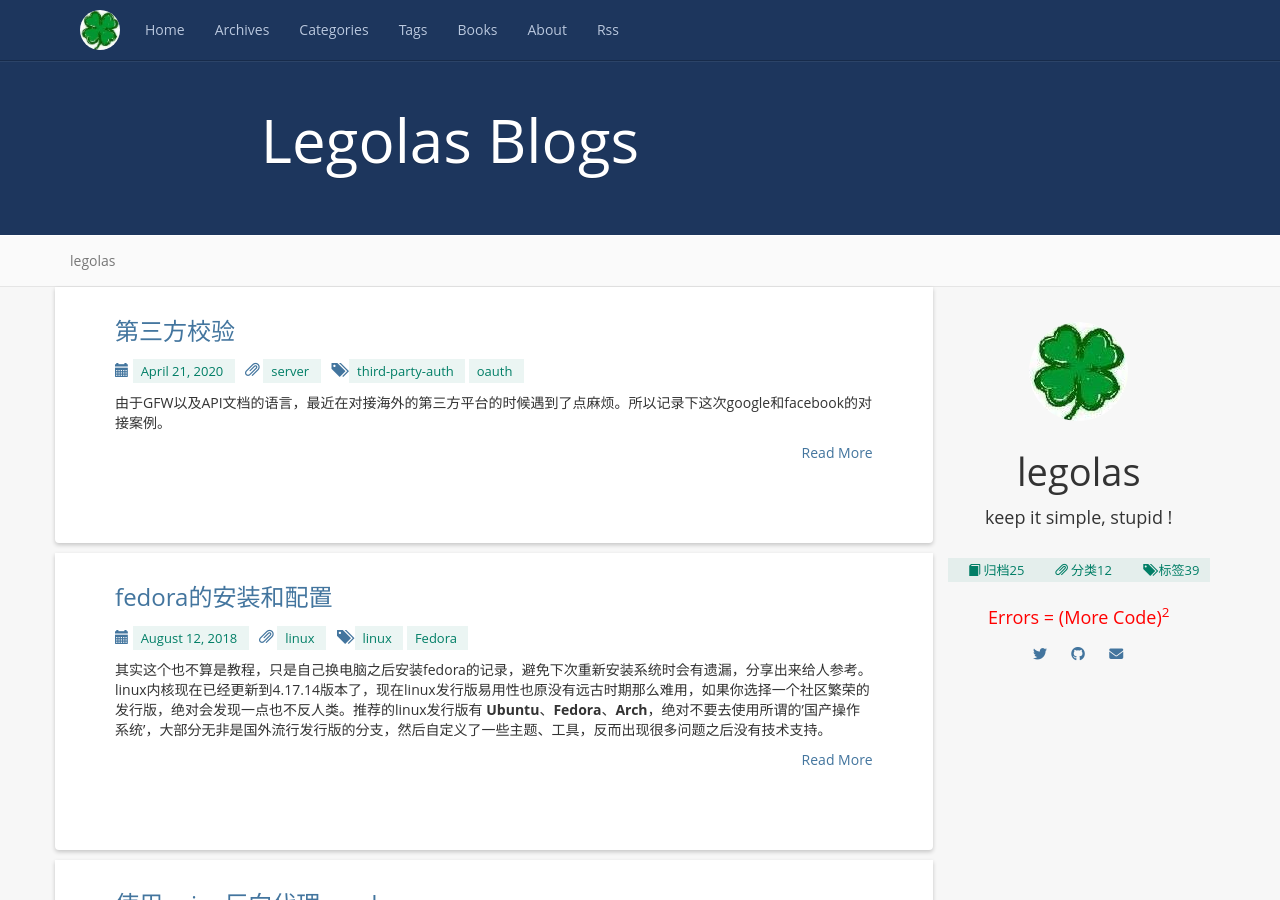
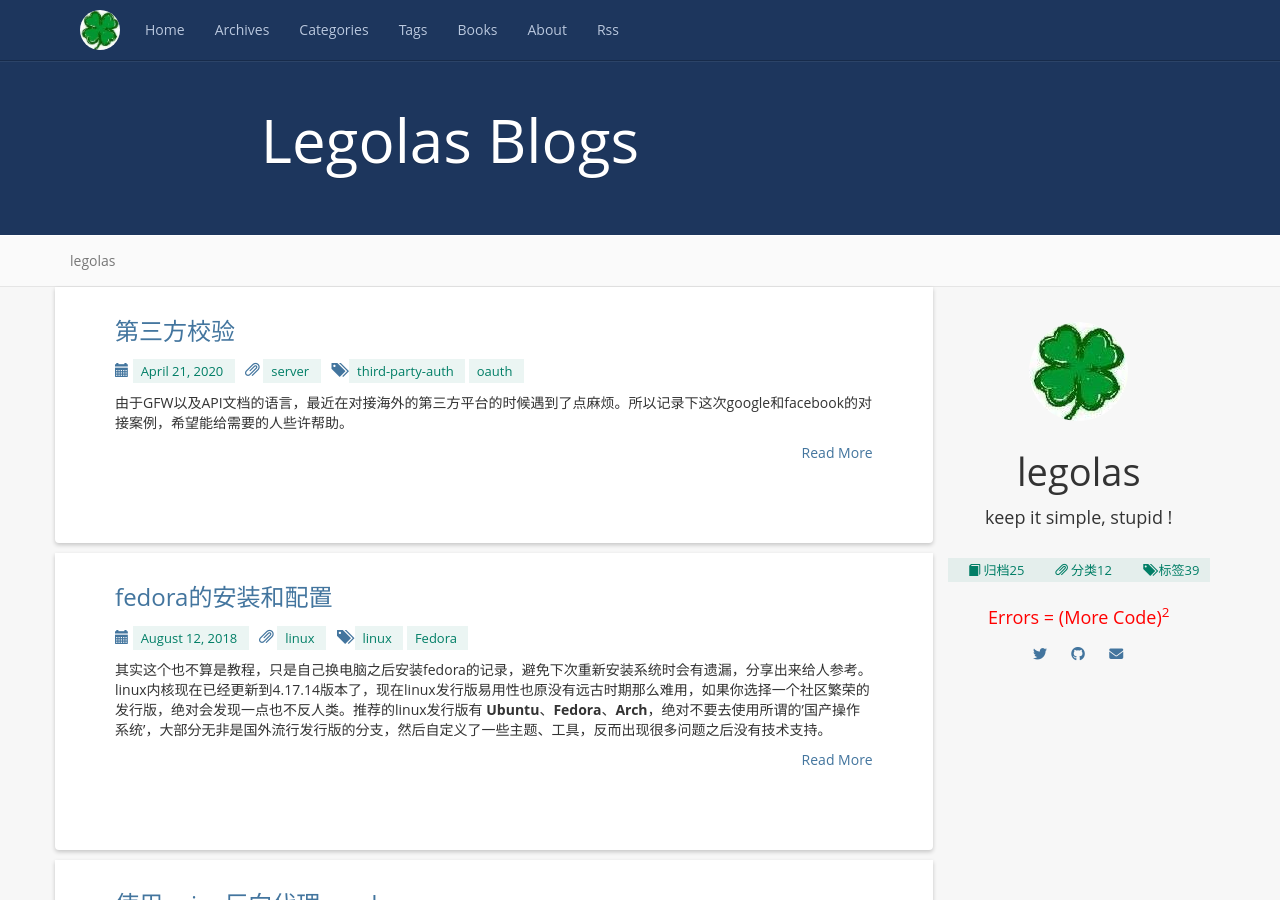
Before and after one commit to legolasNg/legolasNg.github.io, a Jekyll site: the page built from index.html, in a window 1280 px wide and 900 px high. Built offline with Jekyll 4.4.1, drawn with Linux system fonts in a browser that asks for light colours; nearby versions of some CDN libraries; library files that are not in the unit come from our copies; the list of posts is cut into pages by our own code.

Commit message:
[update] update first section of third-party-auth

```diff
--- a/_posts/2020-04-21-third-party-auth.md
+++ b/_posts/2020-04-21-third-party-auth.md
@@ -4,10 +4,10 @@ title:     "第三方校验"
 date:      2020-04-21 19:49:00 +0800
 category:  "server"
 tags:      ["third-party-auth", "oauth"]
-excerpt:   "由于GFW以及API文档的语言，最近在对接海外的第三方平台的时候遇到了点麻烦。所以记录下这次google和facebook的对接案例。"
+excerpt:   "由于GFW以及API文档的语言，最近在对接海外的第三方平台的时候遇到了点麻烦。所以记录下这次google和facebook的对接案例，希望能给需要的人些许帮助。"
 ---
 
-由于GFW以及API文档的语言，最近在对接海外的第三方平台的时候遇到了点麻烦。所以记录下这次google和facebook的对接案例。
+由于GFW以及API文档的语言，最近在对接海外的第三方平台的时候遇到了点麻烦。所以记录下这次google和facebook的对接案例，希望能给需要的人些许帮助。
 
 
 ## Facebook登陆校验
```
